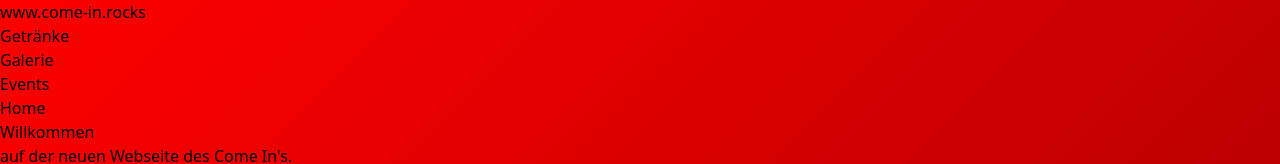
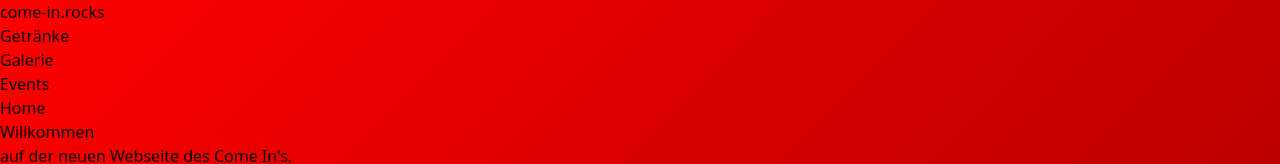
Before and after one commit to jmartz-gmbh/bite-come-in-rocks, a Vue app in the folder app/: page / in a window 1280 px wide. Shown: the top 164 px of the page. Built offline with nearby package versions, Linux system fonts and the light colour scheme.

Commit message:
update header

```diff
--- a/app/src/components/header.vue
+++ b/app/src/components/header.vue
@@ -2,7 +2,7 @@
   <div class="vc-header flex justify-between mt-2">
     <span
       ><router-link to="/" class="font-bold text-white text-xl ml-2"
-        >www.come-in.rocks</router-link
+        >come-in.rocks</router-link
       ></span
     >
     <nav class="mt-2">
```
